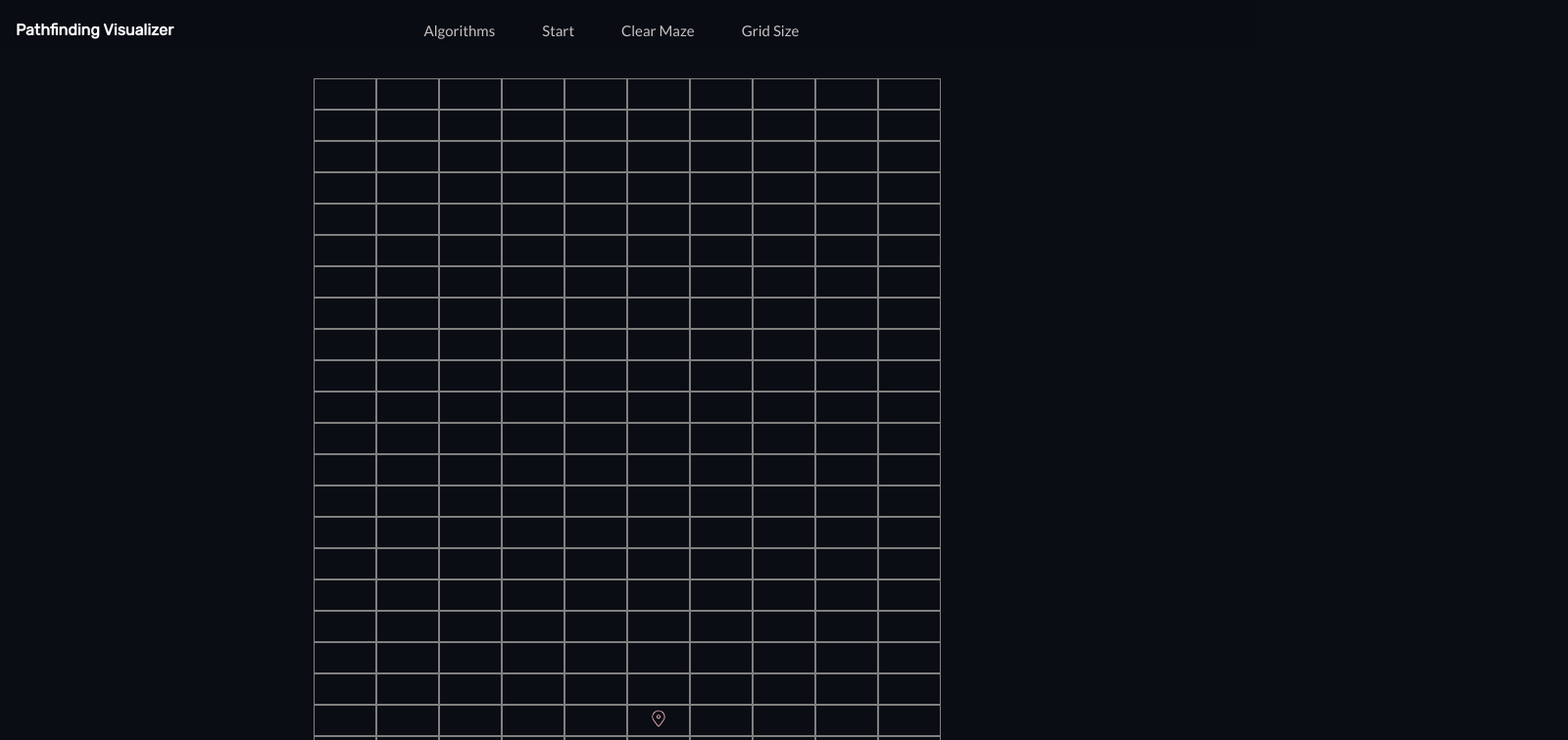
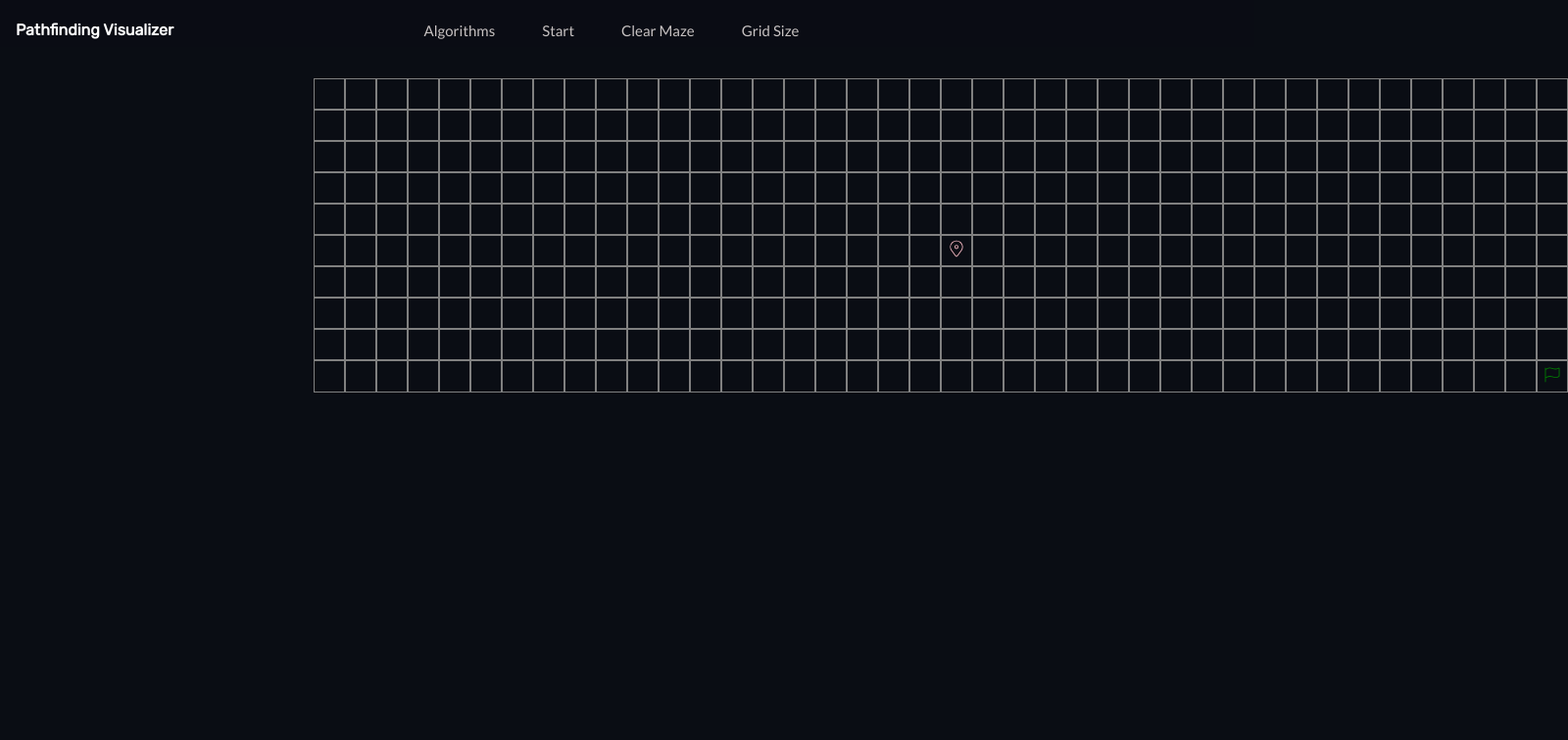
Before and after one commit to jacksonfernando/pathfinding-visualizer, a Next.js app: page / in a window 1280 px wide. Shown: the top 756 px of the page at 98% size, 1600 px wide, since content can reach past the window. Built offline with nearby package versions, Linux system fonts and the light colour scheme.

Commit message:
adding back navbar icon

```diff
--- a/constants/global.js
+++ b/constants/global.js
@@ -1,8 +1,8 @@
 const NAVBAR_TITLE = 'Pathfinding Visualizer';
 
-const DEFAULT_WIDTH = 10;
+const DEFAULT_WIDTH = 40;
 
-const DEFAULT_HEIGHT = 40;
+const DEFAULT_HEIGHT = 10;
 
 const DFS_ALGORITHM = 'DFS';
 
--- a/src/components/navbar/index.js
+++ b/src/components/navbar/index.js
@@ -69,6 +69,9 @@ const Navbar = () => {
             {renderMenu(navbarStyle.menuContainer, navbarStyle.menuList)}
           </div>
           {dropdownMenu && renderMenu(navbarStyle.dropdownMenu, navbarStyle.dropdownMenuList)}
+          <div className={navbarStyle.iconContainer}>
+            {renderNavbarIcons()}
+          </div>
         </div>
         <Algorithmsmodal open={isModalOpen} setIsModalOpen={setIsModalOpen} />
         <GridSizeModal open={isGridModalOpen} setIsModalOpen={setIsGridModalOpen} />
--- a/utils/algorithms/Dijkstra.js
+++ b/utils/algorithms/Dijkstra.js
@@ -44,7 +44,6 @@ const dijkstra = (refArray, graph, hashMap, prevMap, start, target) => {
         return [{ x: neighbor.x, y: neighbor.y }];
       }
       if (visitedCells.has(neighbor)) continue;
-
       const newDistanceToEntrance = cell.distanceToEntrance + neighbor.weight;
       if (newDistanceToEntrance < neighbor.distanceToEntrance) {
         neighbor.parent = cell;
```
